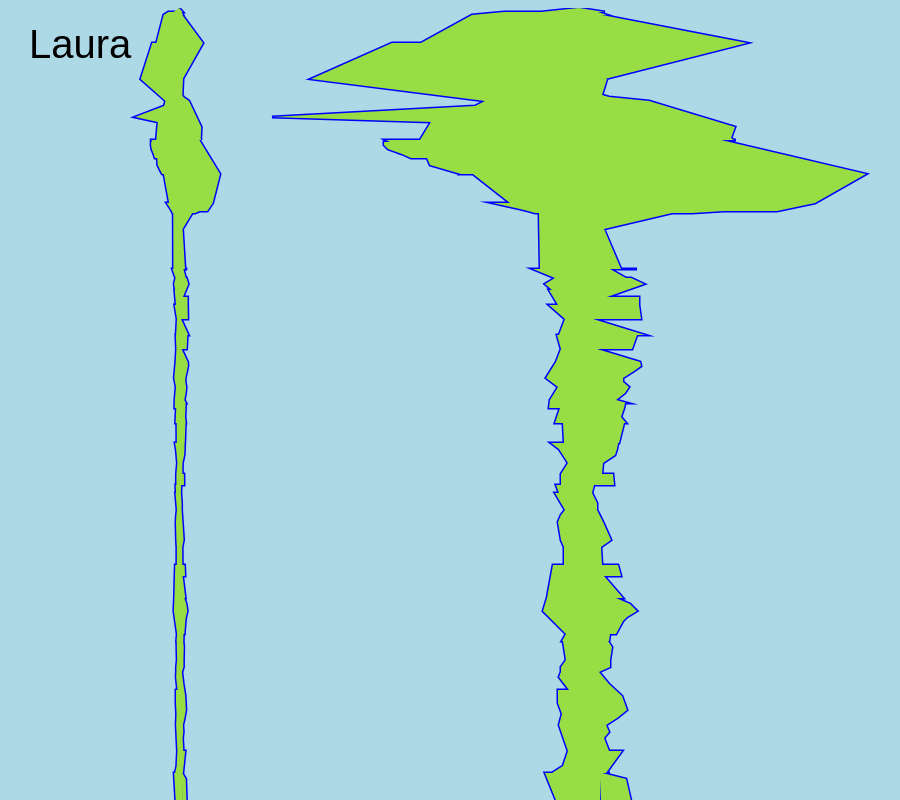
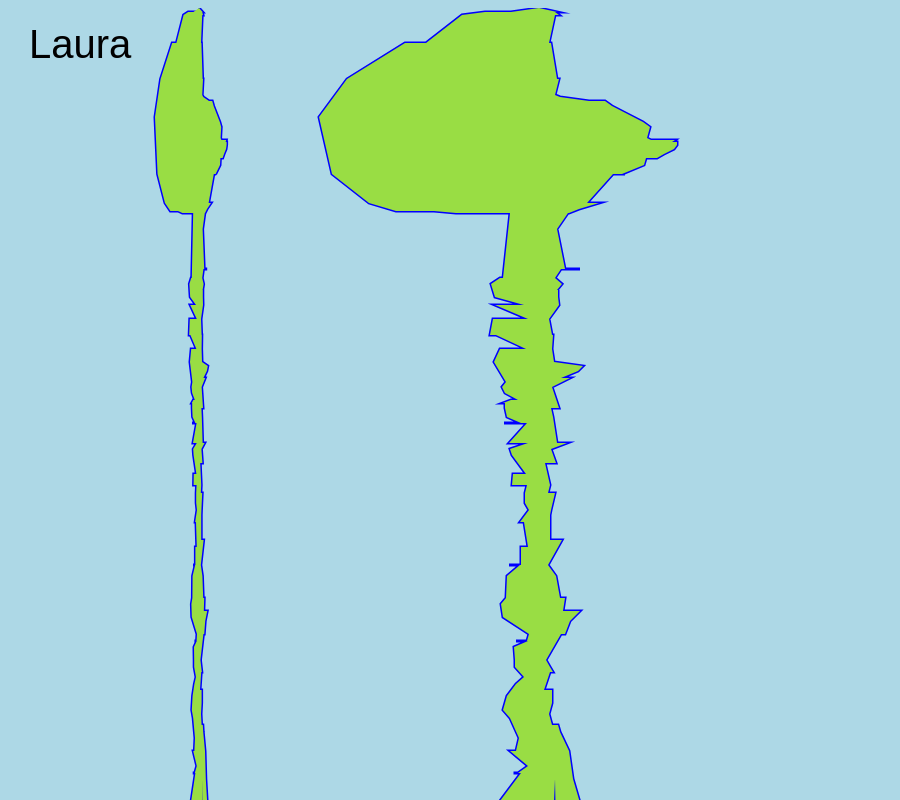
Before and after one commit to mapmeld/Majuro-Marshall-Islands, a plain HTML site: page index.html in a window 1280 px wide. Shown: the top 800 px of the page, without its empty margins (29-929 px from the left). Drawn offline with Linux system fonts and the light colour scheme.

Commit message:
change left/right formula for better map

```diff
--- a/index.html
+++ b/index.html
@@ -27,7 +27,7 @@ function drawIsland(){
   //console.log("coord distance: " + coordDistance);
 
   // draw road as vertical centerline of points
-  var centerline = 600;
+  var centerline = 560;
   var canvas = document.getElementById("islandcanvas").getContext("2d");
   canvas.strokeStyle = "#00f";
   canvas.lineWidth = 3;
@@ -93,15 +93,28 @@ function drawIsland(){
       yOffset += Math.sqrt( Math.pow(closePt2Dist, 2) - Math.pow(height, 2));
     }
 
-    if(closePt1[1] < island[pt][1]){
+    /*if(closePt1[1] < island[pt][1]){
       xOffset = Math.round( height * 3000 / coordDistance * 7);
       leftPoints.push([ xOffset - 1, yOffset - 1 ]);
     }
     else{
       xOffset = Math.round( height * 3000 / coordDistance * -7)
       rightPoints.push([ xOffset - 1, yOffset - 1 ]);
+    }*/
+
+    // calculate inner shore or outer shore, based on distance to central point
+    var centerlat = 7.0842;
+    var centerlng = 171.232;
+    var roadDist = Math.sqrt( Math.pow( closePt1[1] - centerlat, 2) + Math.pow( closePt1[0] - centerlng, 2) );
+    var shoreDist = Math.sqrt( Math.pow( island[pt][1] - centerlat, 2) + Math.pow( island[pt][0] - centerlng, 2) );
+    if(shoreDist > roadDist){
+      xOffset = Math.round( height * 3000 / coordDistance * 5);
+      leftPoints.push([ xOffset - 1, yOffset - 1 ]);
     }
-
+    else{
+      xOffset = Math.round( height * 3000 / coordDistance * -5)
+      rightPoints.push([ xOffset - 1, yOffset - 1 ]);
+    }
     //canvas.rect(centerline + xOffset - 1, yOffset - 1, 2, 2);
     //canvas.fill();
   }
@@ -123,12 +136,12 @@ function drawIsland(){
   }
   canvas.lineTo(centerline, 0);
 
-  canvas.moveTo(centerline - 400, 0);
+  canvas.moveTo(centerline - 340, 0);
   for(var i=0;i<leftPoints.length;i++){
-    canvas.lineTo(centerline - 400 + leftPoints[i][0] / 7, leftPoints[i][1] + 5);
+    canvas.lineTo(centerline - 340 + leftPoints[i][0] / 5, leftPoints[i][1] + 5);
   }
   for(var i=0;i<rightPoints.length;i++){
-    canvas.lineTo(centerline - 400 + rightPoints[i][0] / 7, rightPoints[i][1] + 5);
+    canvas.lineTo(centerline - 340 + rightPoints[i][0] / 5, rightPoints[i][1] + 5);
   }
 
   canvas.stroke();
```
Also changed, not shown: 1 other file.
